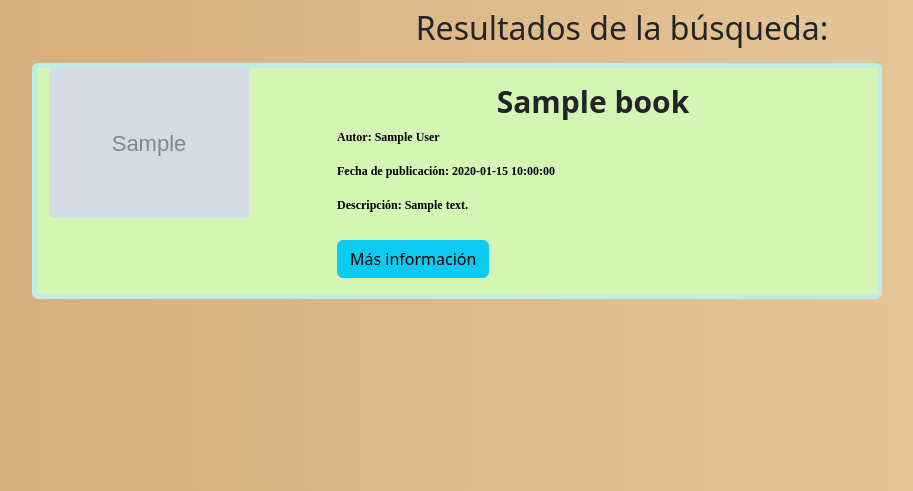
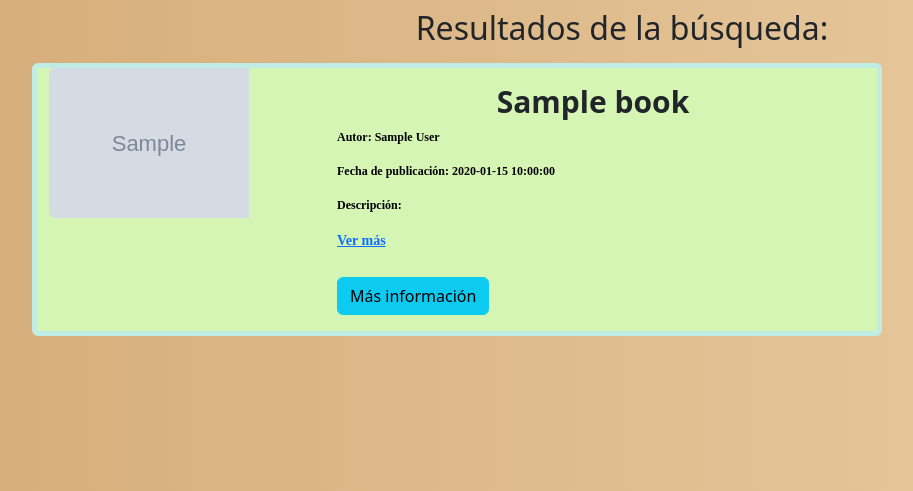
Before and after one commit to andresfr1409/BookFinderApp, a Flask app: template templates/search.html in a window 1280 px wide. Shown: the part 223-714 px from the top of the page, without its empty margins (18-931 px from the left). Run offline with Flask 3, Linux system fonts and the light colour scheme; the template is opened without the code that fills it: most values are stand-ins (such as "Sample title", 1, 10 or a date in 2020); grey boxes marked "Sample" are stand-in pictures.

Commit message:
se agrega y estiliza boton ver mas en la descripcion

```diff
--- a/static/styles.css
+++ b/static/styles.css
@@ -61,3 +61,9 @@ h2 {
     font-family: 'Bahnschrift SemiBold';
     width: 530px;
 }
+
+.ver-mas{
+    font-size: 14px;
+    font-weight: bold;
+    font-family: 'Bahnschrift SemiBold';
+}
--- a/templates/search.html
+++ b/templates/search.html
@@ -28,7 +28,14 @@
                                 <h5 class="card-title">{{ book.title }}</h5>
                                 <p class="card-text">Autor: {{ book.author }}</p>
                                 <p class="card-text">Fecha de publicación: {{ book.published_date }}</p>
-                                <p class="card-text">Descripción: {{ book.description }}</p>
+                                <p class="card-text">Descripción:
+                                    <span id="descriptionCollapse{{ loop.index }}" class="collapse">
+                                        <div id="descriptionCollapse{{ loop.index }}" class="collapse">
+                                            <p class="card-text">{{ book.description }}</p>
+                                        </div>
+                                    </span>
+                                    <a data-bs-toggle="collapse" href="#descriptionCollapse{{ loop.index }}" role="button" aria-expanded="false" aria-controls="descriptionCollapse{{ loop.index }}" class="ver-mas">Ver más</a>
+                                </p>
                                 <a href="{{ book.external_link }}" target="_blank" class="btn btn-info">Más información</a>
                             </div>
                         </div>
```
